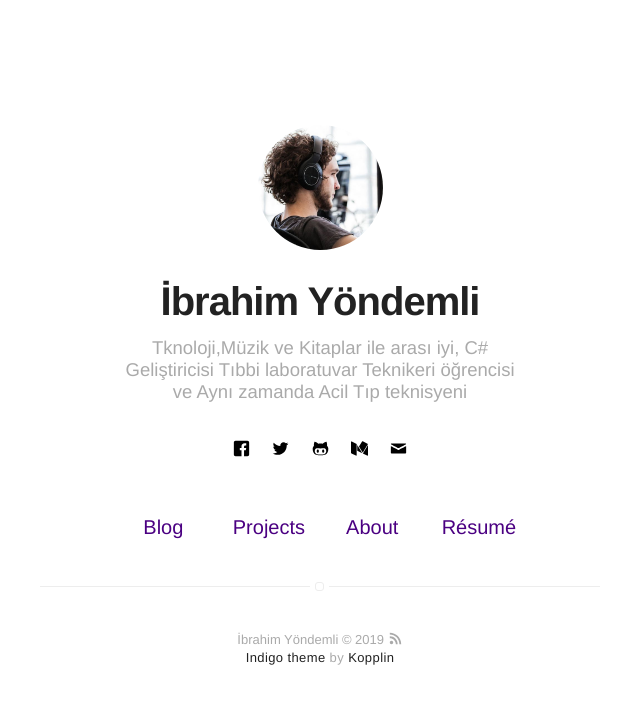
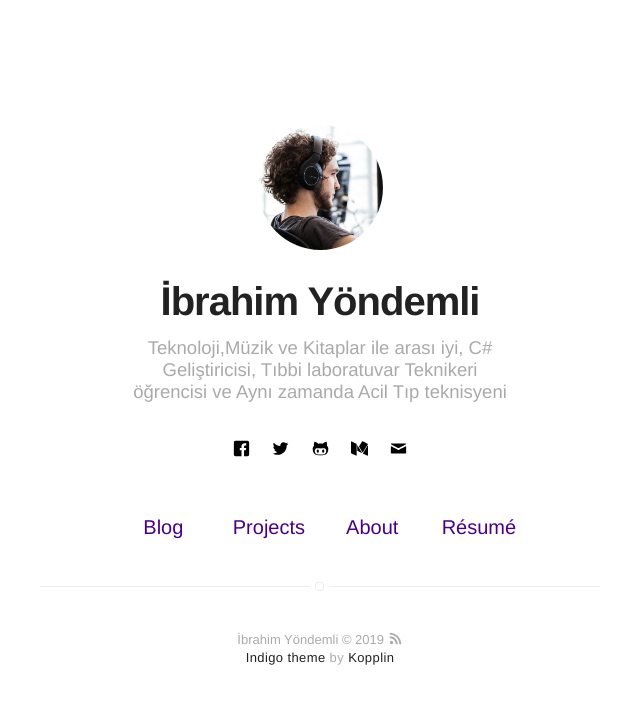
Before and after one commit to ket0x4/caticer.github.io, a Jekyll site: the page built from index.html, in a window 1280 px wide. Shown: the top 704 px of the page, without its empty margins (320-960 px from the left). Built offline with Jekyll 4.4.1, drawn with Linux system fonts in a browser that asks for light colours; some of the changed lines change nothing that is shown.

Commit message:
Update _config.yml

```diff
--- a/_config.yml
+++ b/_config.yml
@@ -1,9 +1,9 @@
 # main text of home
 name: İbrahim Yöndemli
-bio: Tknoloji,Müzik ve Kitaplar ile arası iyi, C# Geliştiricisi Tıbbi laboratuvar Teknikeri öğrencisi ve Aynı zamanda Acil Tıp teknisyeni
+bio: Teknoloji,Müzik ve Kitaplar ile arası iyi, C# Geliştiricisi, Tıbbi laboratuvar Teknikeri öğrencisi ve Aynı zamanda Acil Tıp teknisyeni
 
 # twitter summary info
-description: A blog about technology and stuff related
+description: Yazılarımı paylaştığım basit bir blog
 
 # if it's an external image, update below for true
 # better with square images
```
